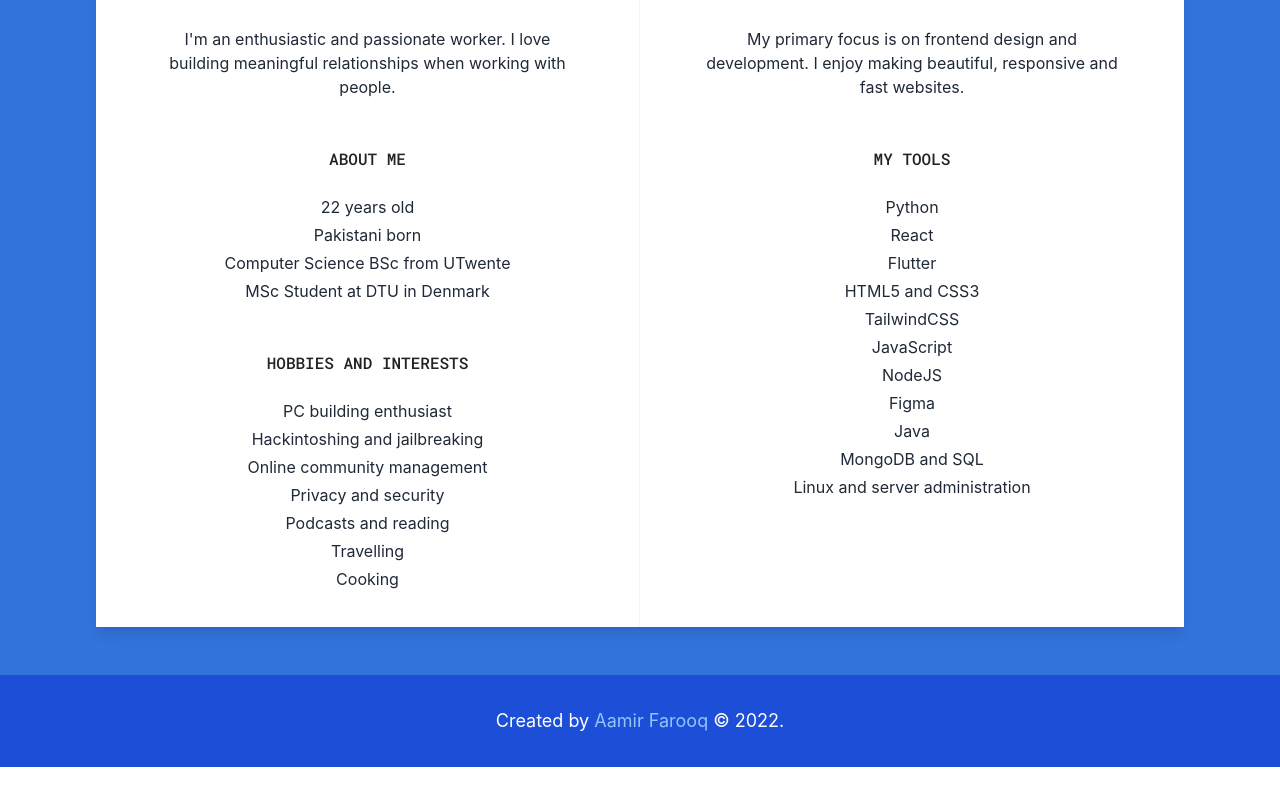
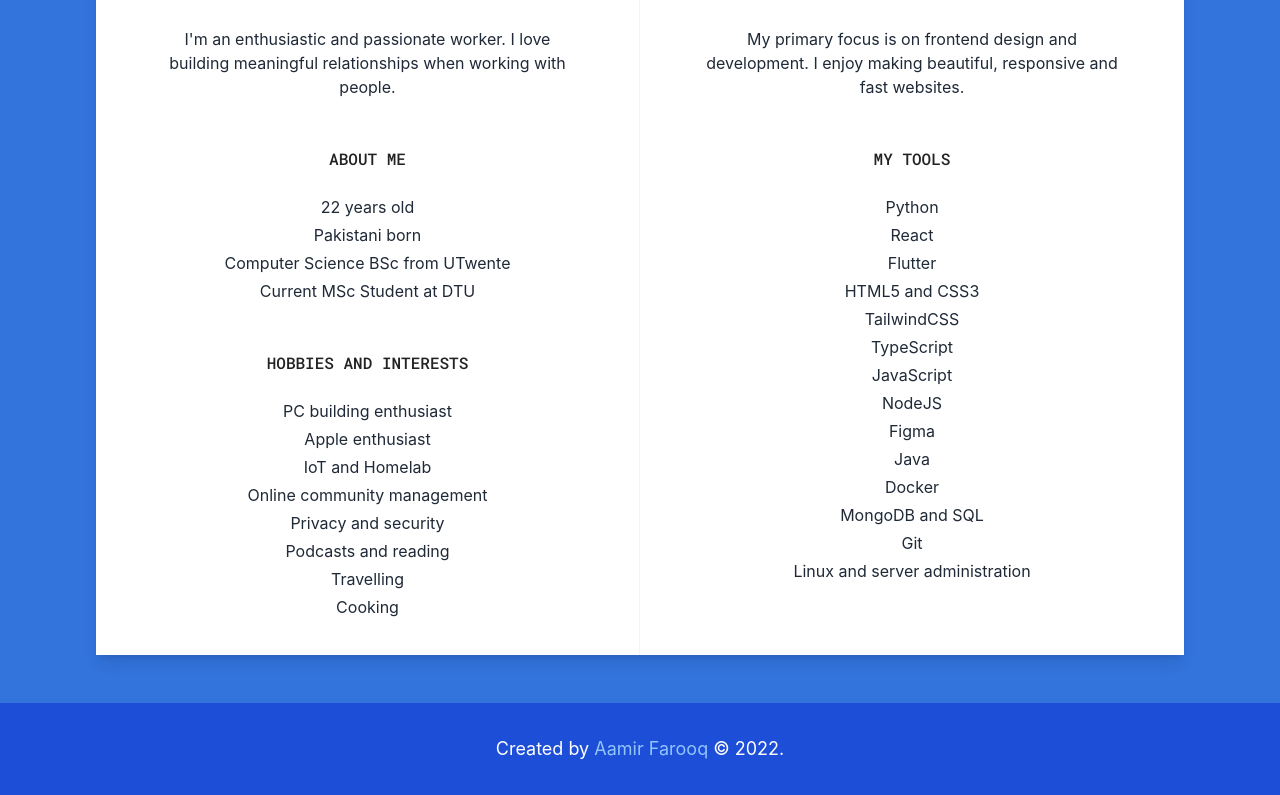
Before and after one commit to SlimShadyIAm/portfolio, a React (Create React App) app: page / in a window 1280 px wide. Shown: the part 849-1644 px from the top of the page. Before the commit the page ends 1616 px from the top, so only its background shows below. Built offline with nearby package versions, Linux system fonts and the light colour scheme; a web font is replaced by a local one.

Commit message:
Small updates

```diff
--- a/src/components/AboutMe.tsx
+++ b/src/components/AboutMe.tsx
@@ -22,11 +22,12 @@ const AboutMe = () => {
               "22 years old",
               "Pakistani born",
               "Computer Science BSc from UTwente",
-              "MSc Student at DTU in Denmark"
+              "Current MSc Student at DTU"
             ]} />
             <AboutMeEntry title="Hobbies And Interests" skills={[
               "PC building enthusiast",
-              "Hackintoshing and jailbreaking",
+              "Apple enthusiast",
+              "IoT and Homelab",
               "Online community management",
               "Privacy and security",
               "Podcasts and reading",
@@ -44,11 +45,14 @@ const AboutMe = () => {
               "Flutter",
               "HTML5 and CSS3",
               "TailwindCSS",
+              "TypeScript",
               "JavaScript",
               "NodeJS",
               "Figma",
               "Java",
+              "Docker",
               "MongoDB and SQL",
+              "Git",
               "Linux and server administration",
             ]} />
           </div>
```
